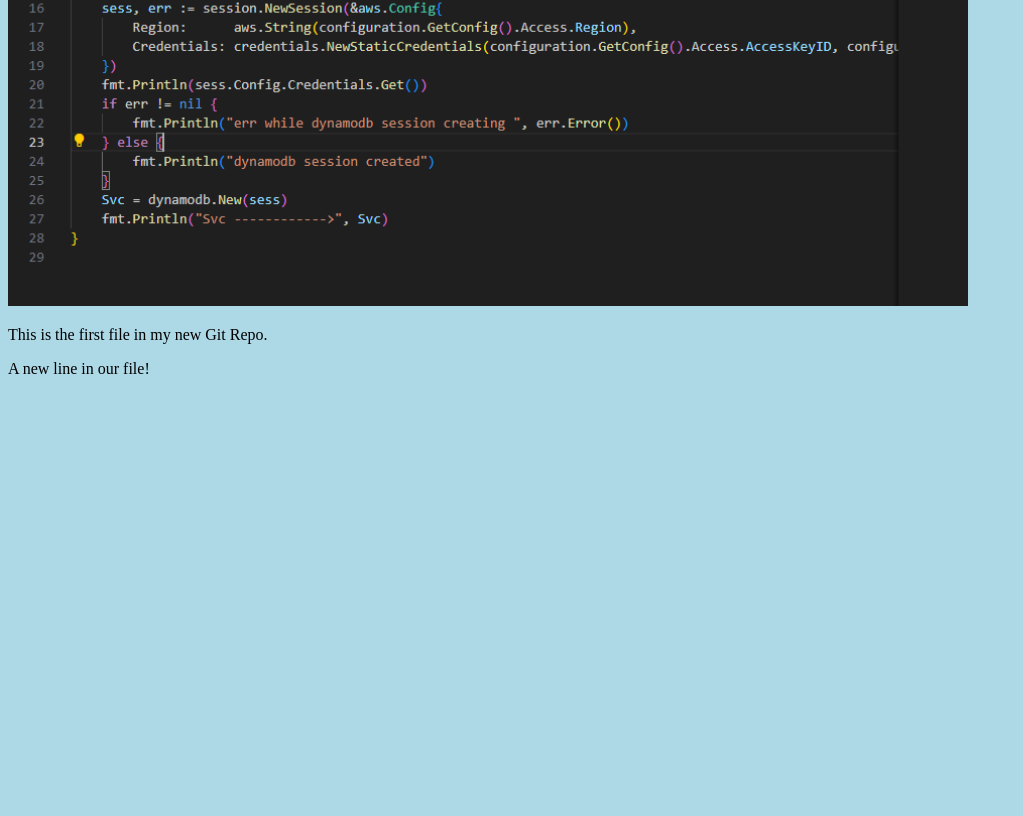
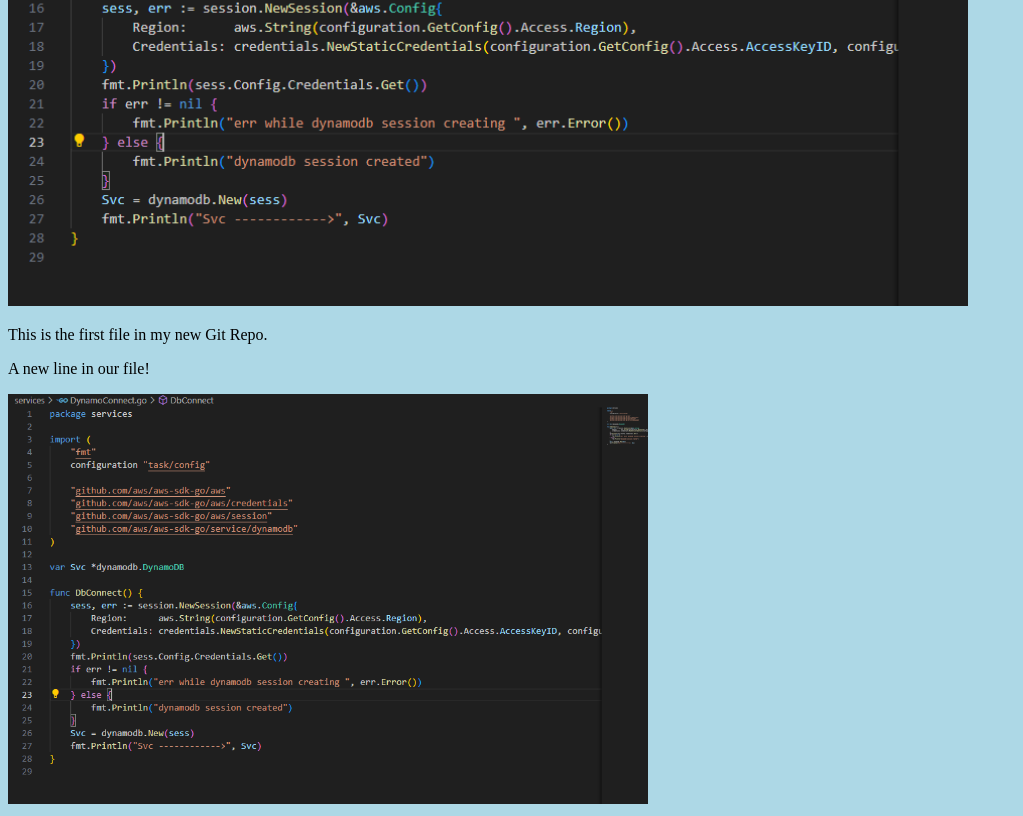
Before and after one commit to musthaq16/hello-world, a plain HTML site: page index.html in a window 1280 px wide. Shown: the part 389-1205 px from the top of the page, without its empty margins (0-1023 px from the left). Before the commit the page ends 800 px from the top, so only its background shows below. Drawn offline with Linux system fonts and the light colour scheme.

Commit message:
There is two images

```diff
--- a/index.html
+++ b/index.html
@@ -11,6 +11,7 @@
     style="width:100%;max-width:960px"></div>
 <p>This is the first file in my new Git Repo.</p>
 <p>A new line in our file!</p>
+<div><img src="screenshot1.png" alt="Hello Git" style="width:100%;max-width:640px"></div>
 
 </body>
 </html>
```
